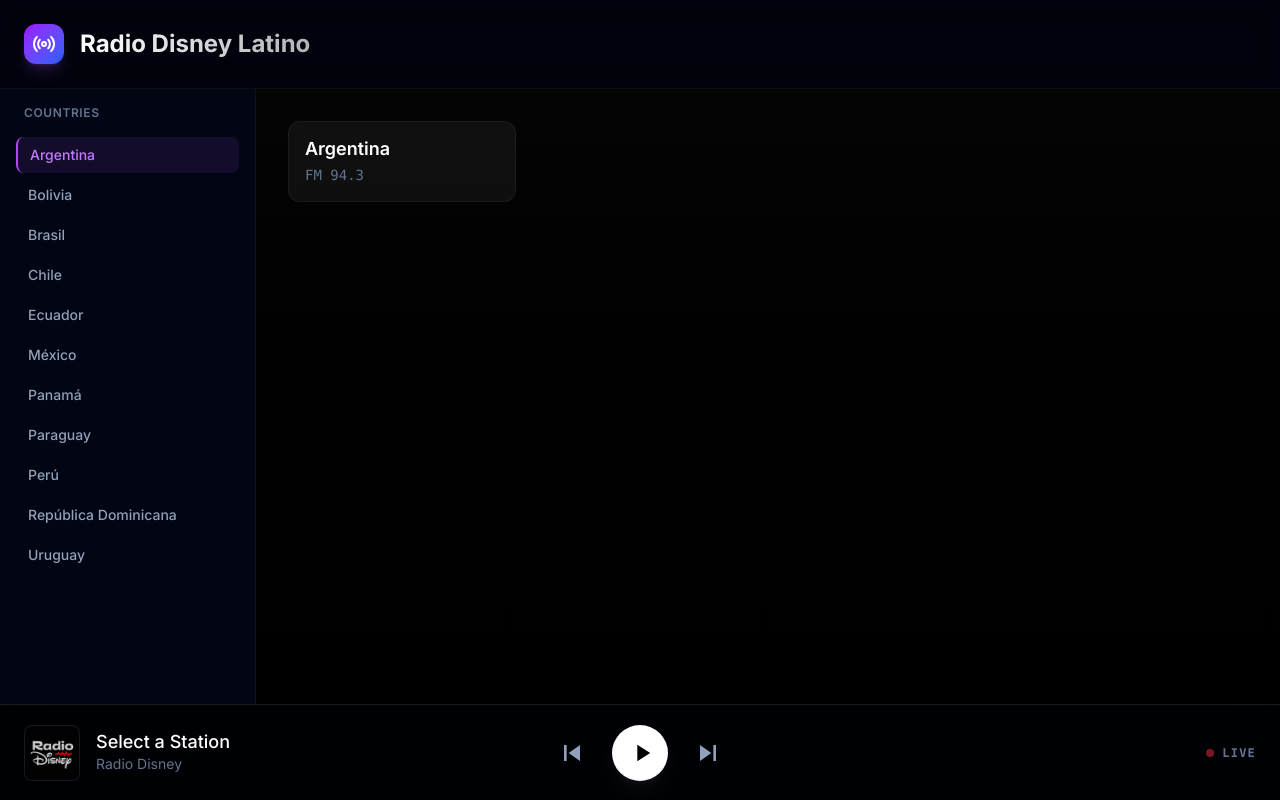
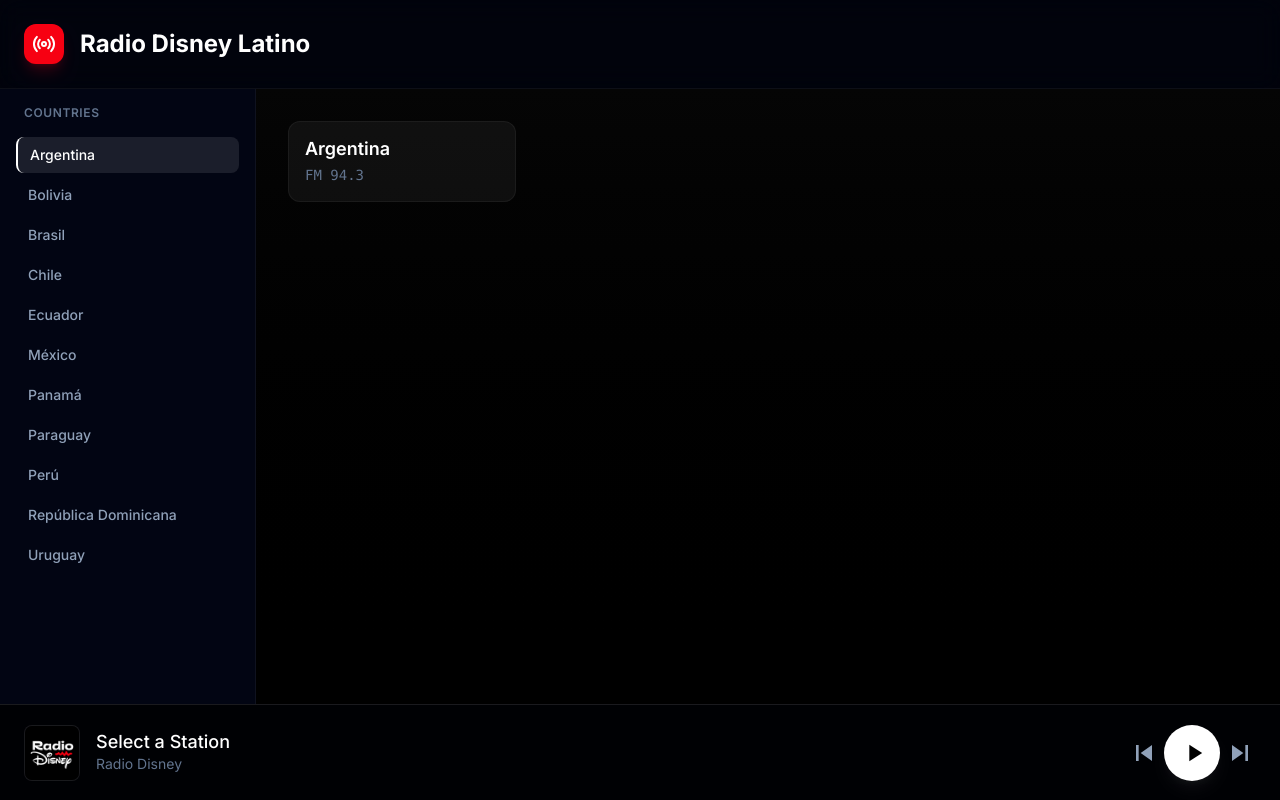
Before and after one commit to tposejank/radiodisneylatino, an Astro site: page / in a window 1280 px wide. Built offline with nearby package versions, Linux system fonts and the light colour scheme; Astro itself is replaced by a stand-in of ours.

Commit message:
Update index.astro

```diff
--- a/src/pages/index.astro
+++ b/src/pages/index.astro
@@ -32,7 +32,7 @@
 			class="p-6 bg-black/50 backdrop-blur-md border-b border-white/5 flex items-center gap-4 z-10"
 		>
 			<div
-				class="w-10 h-10 bg-gradient-to-br from-purple-600 to-blue-600 rounded-xl flex items-center justify-center shadow-lg shadow-purple-500/20"
+				class="w-10 h-10 bg-[rgb(247,0,18)] rounded-xl flex items-center justify-center shadow-lg shadow-[rgb(247,0,18)]/20"
 			>
 				<svg
 					xmlns="http://www.w3.org/2000/svg"
@@ -52,11 +52,7 @@
 					></path></svg
 				>
 			</div>
-			<h1
-				class="text-2xl font-bold bg-clip-text text-transparent bg-gradient-to-r from-white to-white/70"
-			>
-				Radio Disney Latino
-			</h1>
+			<h1 class="text-2xl font-bold text-white">Radio Disney Latino</h1>
 		</header>
 
 		<!-- Mobile Country Select (Sticky) -->
@@ -107,7 +103,7 @@
 						{
 							countries.map((country) => (
 								<button
-									class="w-full text-left px-3 py-2 rounded-lg text-sm font-medium transition-all duration-200 hover:bg-white/5 text-slate-400 hover:text-white data-[active=true]:bg-purple-500/10 data-[active=true]:text-purple-400 data-[active=true]:border-l-2 data-[active=true]:border-purple-500"
+									class="w-full text-left px-3 py-2 rounded-lg text-sm font-medium transition-all duration-200 hover:bg-white/5 text-slate-400 hover:text-white data-[active=true]:bg-white/10 data-[active=true]:text-white data-[active=true]:border-l-2 data-[active=true]:border-white"
 									data-country={country}
 									data-active={country === initialCountry}
 								>
@@ -137,7 +133,7 @@
 			class="h-24 bg-black/80 backdrop-blur-xl border-t border-white/10 px-6 flex items-center justify-between z-30 relative"
 		>
 			<!-- Track Info -->
-			<div class="flex items-center gap-4 w-1/3 min-w-0">
+			<div class="flex items-center gap-4 w-1/2 min-w-0">
 				<div
 					class="w-14 h-14 rounded-lg bg-white/5 flex-shrink-0 overflow-hidden relative group border border-white/5"
 				>
@@ -145,7 +141,7 @@
 						id="player-art"
 						src="/RD256.png"
 						alt="Album Art"
-						class="w-full h-full object-cover opacity-80 group-hover:opacity-100 transition-opacity"
+						class="w-full h-full object-cover"
 					/>
 				</div>
 				<div class="min-w-0">
@@ -165,8 +161,8 @@
 			</div>
 
 			<!-- Controls -->
-			<div class="flex flex-col items-center gap-2 w-1/3">
-				<div class="flex items-center gap-6">
+			<div class="flex items-center justify-end gap-2 w-1/2">
+				<div class="flex items-center gap-1">
 					<button
 						class="text-slate-400 hover:text-white transition-colors hover:scale-110 active:scale-95"
 						id="btn-prev"
@@ -229,19 +225,6 @@
 							></path></svg
 						>
 					</button>
-				</div>
-			</div>
-
-			<!-- Volume / Extra -->
-			<div class="w-1/3 flex justify-end items-center gap-4">
-				<div class="flex items-center gap-2">
-					<div class="w-2 h-2 rounded-full bg-red-500 animate-pulse">
-					</div>
-					<div
-						class="text-xs text-slate-500 font-mono font-bold tracking-widest"
-					>
-						LIVE
-					</div>
 				</div>
 			</div>
 		</div>
@@ -386,7 +369,7 @@
 		stations.forEach((station: any) => {
 			const el = document.createElement("div");
 			el.className =
-				"bg-white/5 hover:bg-white/10 border border-white/5 rounded-xl p-4 cursor-pointer transition-all duration-200 group hover:-translate-y-1 hover:shadow-xl hover:shadow-purple-500/10";
+				"bg-white/5 hover:bg-white/10 border border-white/5 rounded-xl p-4 cursor-pointer transition-all duration-200 group";
 			el.innerHTML = `
 				<div class="flex items-start justify-between">
 					<div>
@@ -440,6 +423,8 @@
 			station.dial,
 			station.title,
 		);
+		playerTitle.innerText = `Cargando ${station.name}...`;
+		playerArtist.innerText = `Cargando ${station.dial}`;
 		ensureMediaSessionHandlers();
 
 		// If station is in a different country, switch view
```
